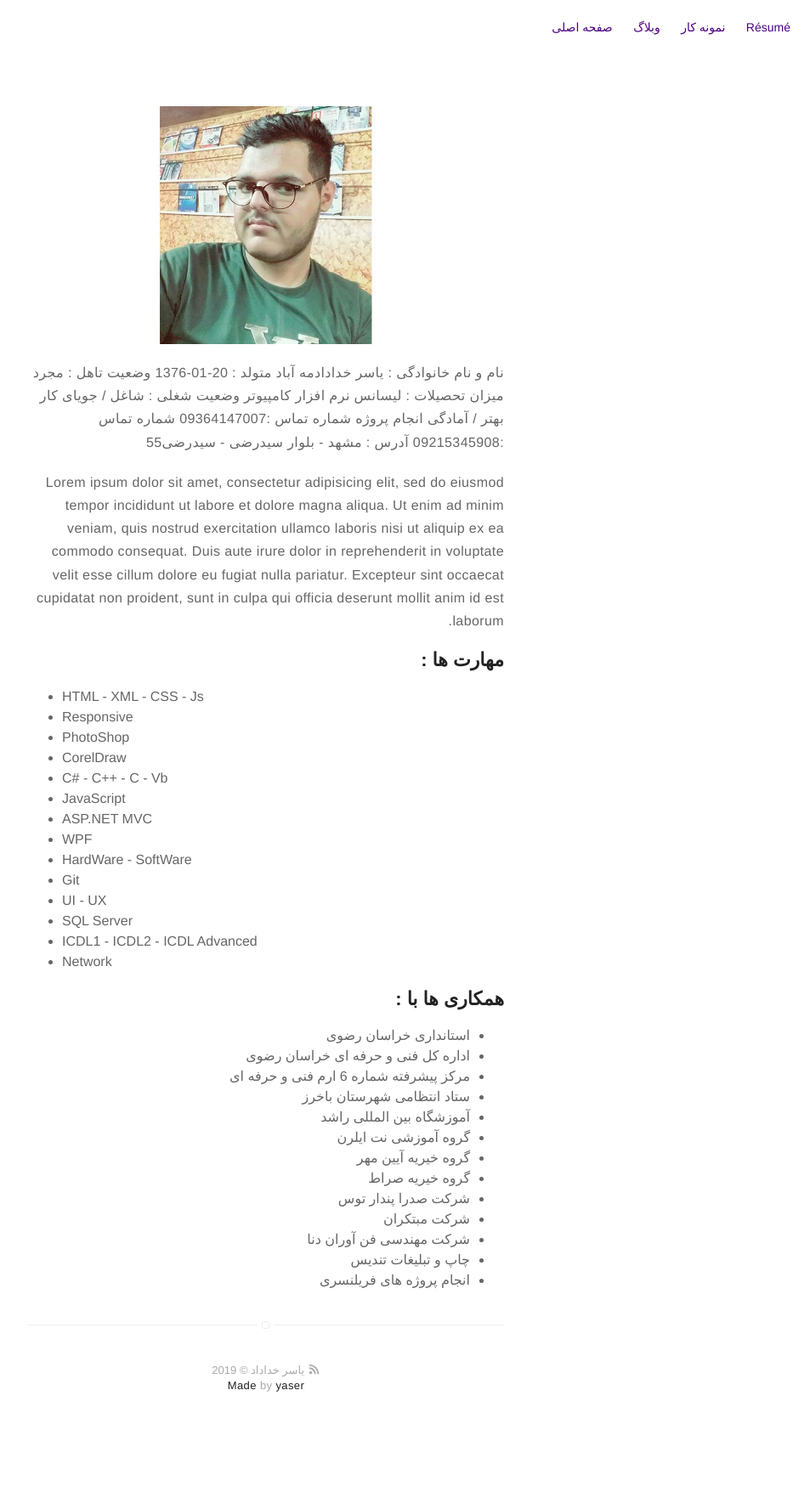
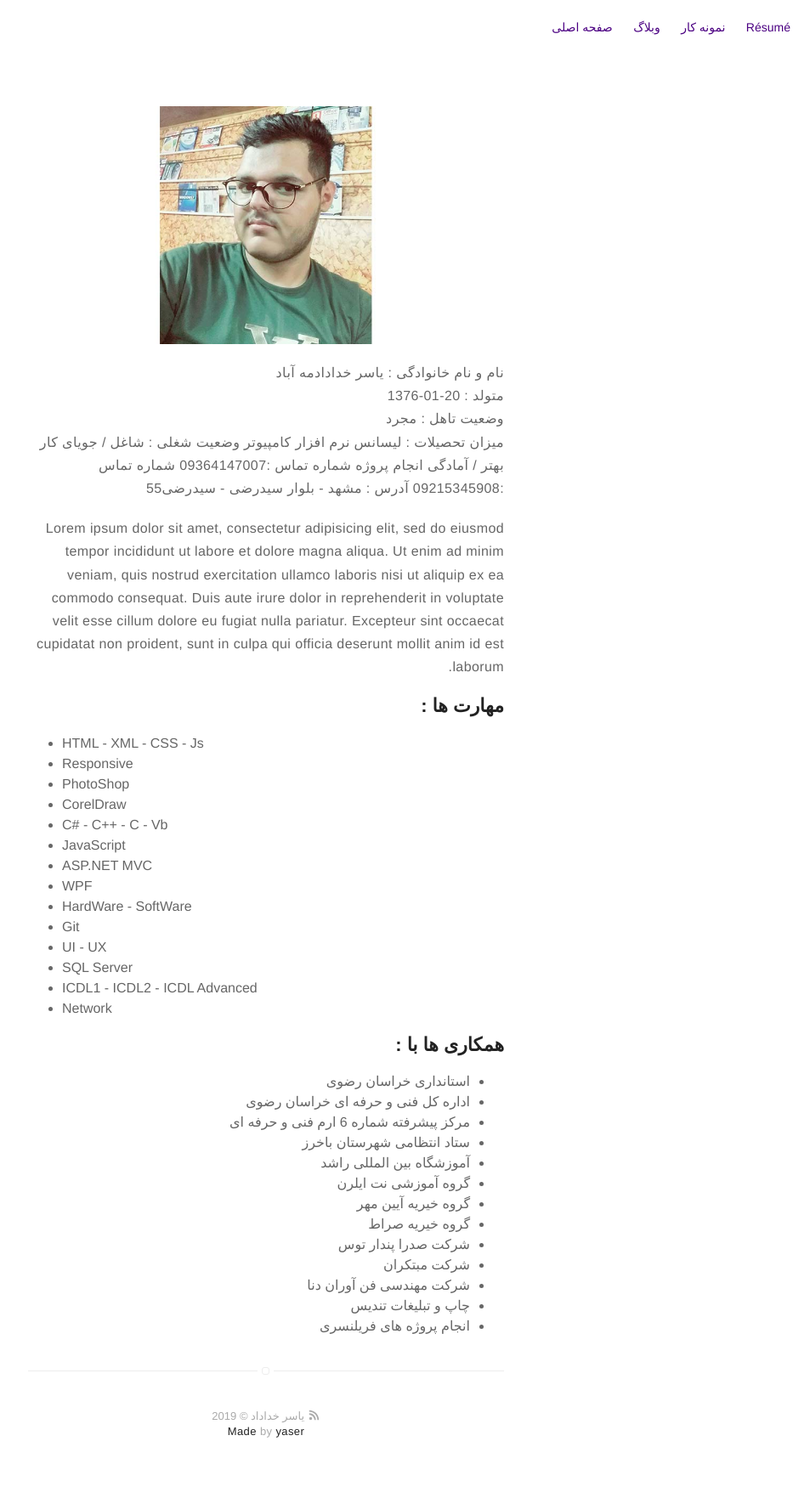
Before and after one commit to yaserkhodadad/yaserkhodadad.github.io, a Jekyll site: the page built from about.md, in a window 1280 px wide. Shown: the whole page at 85% size, without its empty margins (327-1280 px from the left). Built offline with Jekyll 4.4.1, drawn with Linux system fonts in a browser that asks for light colours; before the commit the page ends 1702 px from its top, so only the background shows below that.

```diff
--- a/about.md
+++ b/about.md
@@ -6,9 +6,9 @@ layout: page
 
 
 <p style="direction:rtl">
-نام و نام خانوادگی : یاسر خدادادمه آباد
-متولد : 20-01-1376
-وضعیت تاهل : مجرد
+نام و نام خانوادگی : یاسر خدادادمه آباد<br/>
+متولد : 20-01-1376<br/>
+وضعیت تاهل : مجرد<br/>
 میزان تحصیلات : لیسانس نرم افزار کامپیوتر
 وضعیت شغلی : شاغل / جویای کار بهتر / آمادگی انجام پروژه
 شماره تماس :09364147007
```
